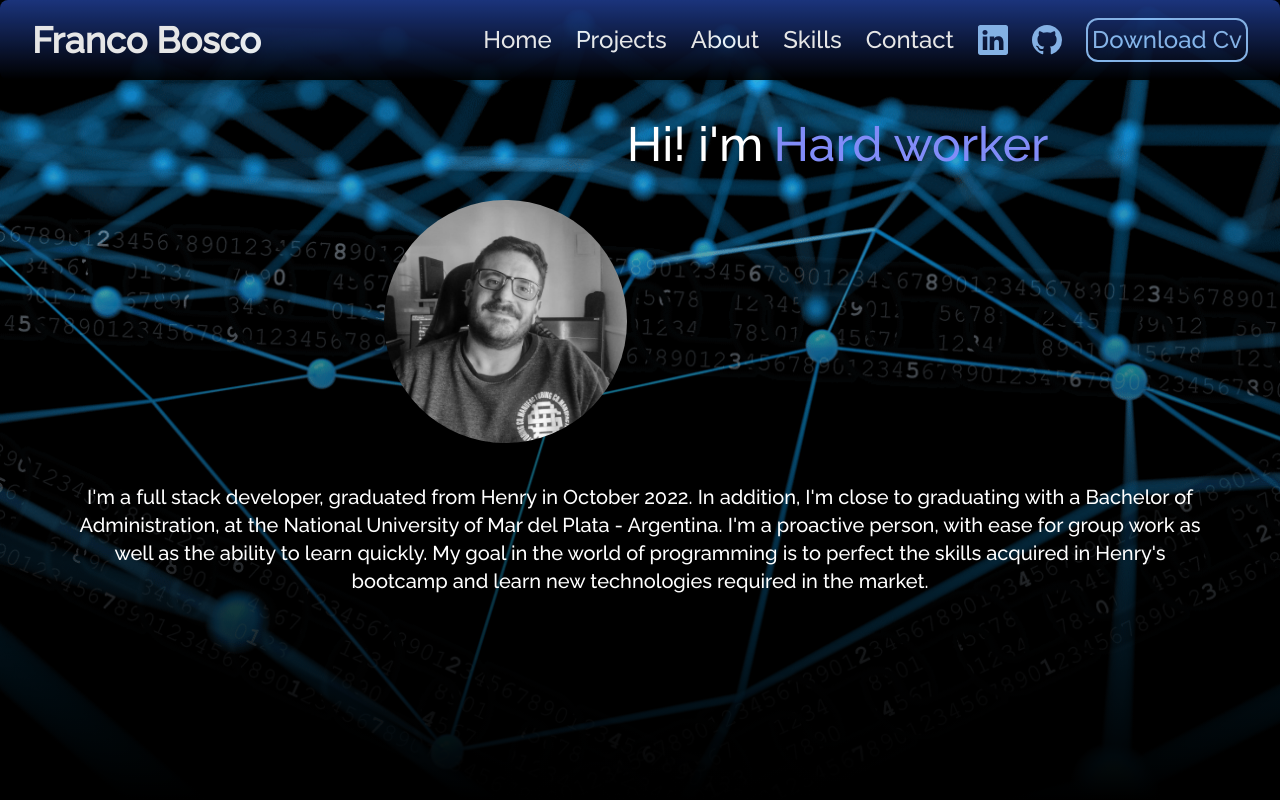
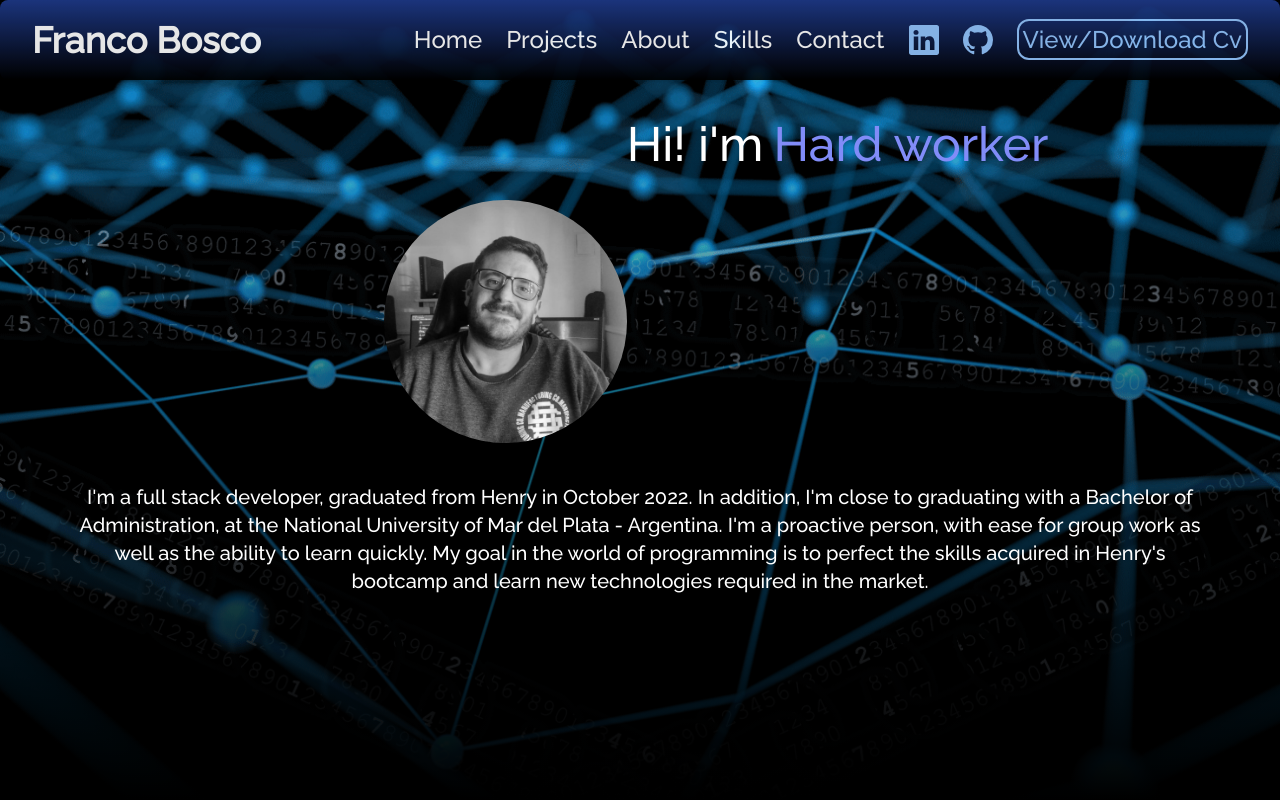
Before and after one commit to FranBosco/Portfolio, a React (Create React App) app in the folder portfolio/: page / in a window 1280 px wide. Shown: the top 800 px of the page. Built offline with nearby package versions, Linux system fonts and the light colour scheme; a web font is replaced by a local one.

Commit message:
pre share

```diff
--- a/portfolio/src/components/NavBar2.jsx
+++ b/portfolio/src/components/NavBar2.jsx
@@ -91,9 +91,14 @@ export default function NavBar() {
 								</a>
 							</li>
 							<li>
-								<button className="w-[60vw] h-fit sm:w-auto p-1 font-normal border-2 border-blue-300 rounded-xl text-blue-300 hover:bg-gradient-to-r from-blue-400 to-black hover:cursor-pointer">
-									Download Cv
-								</button>
+								<a
+									href="https://drive.google.com/file/d/1C8xNEPIhteTsu8EuV1IWowW4JR1ffmnb/view?usp=sharing"
+									target="_blank"
+									rel="noreferrer"
+									className="w-[60vw] h-fit sm:w-auto p-1 font-normal border-2 border-blue-300 rounded-xl text-blue-300 hover:bg-gradient-to-r from-blue-400 to-black hover:cursor-pointer"
+								>
+									View/Download Cv
+								</a>
 							</li>
 						</ul>
 					</div>
```
Also changed, not shown: portfolio/src/components/Home.jsx (+9 -0 lines).
